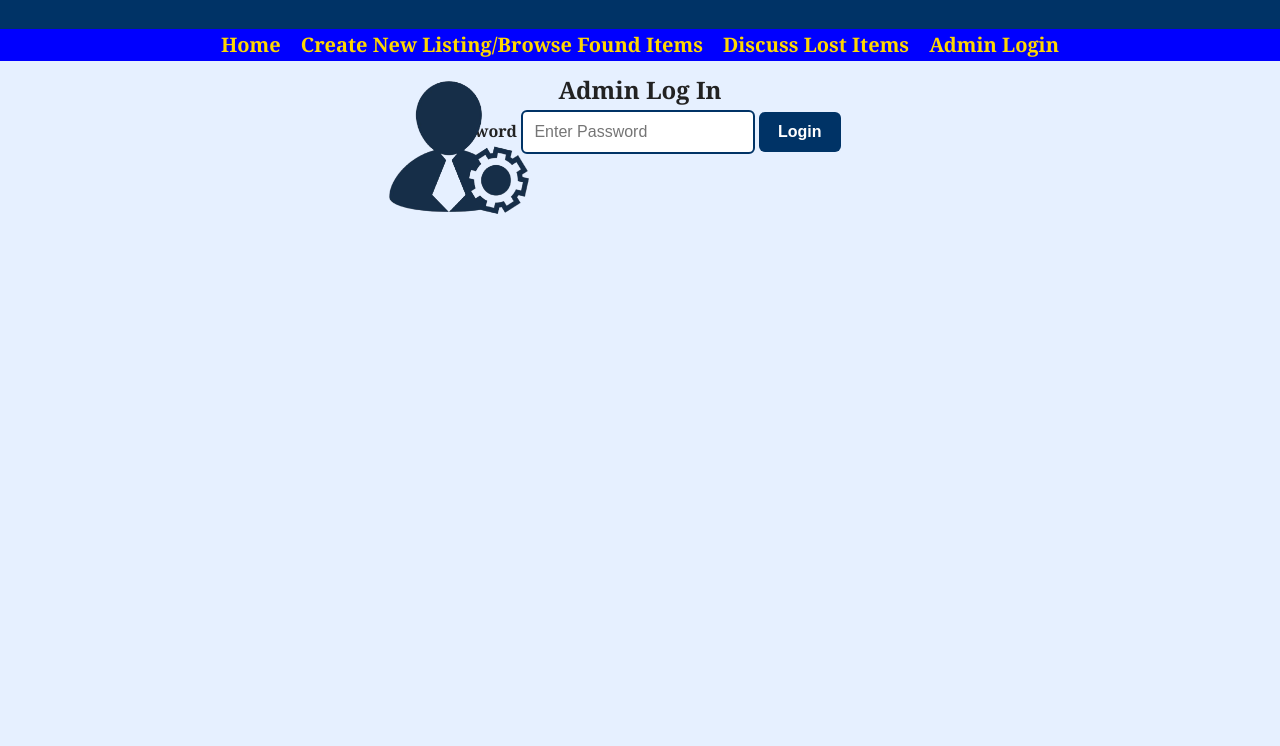
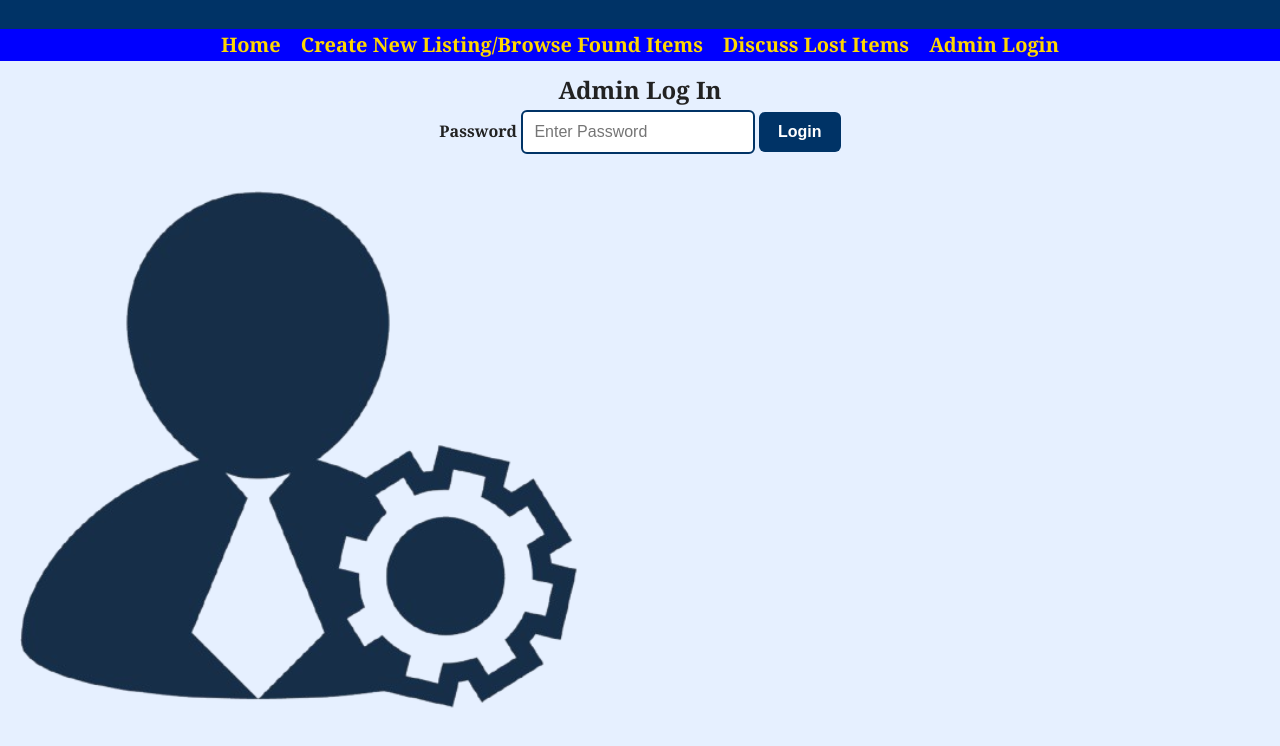
Before and after one commit to ssloke420/fbla20252, a plain HTML site: page login.html in a window 1280 px wide. Shown: the part 70-816 px from the top of the page. Drawn offline with Linux system fonts and the light colour scheme.

Commit message:
Update login.html

```diff
--- a/login.html
+++ b/login.html
@@ -18,7 +18,7 @@
         <li><a href="login.html">Admin Login</a></li>
       </ul>
     </nav>
-    <img style="position: absolute; width: 150px; height: 150px; top: 18%; left: 30%;" src="images/adminLogin.png" />
+
     <div style="padding: 10px; text-align: center;">
       <h2>Admin Log In</h2>
      <label for="psw"><b>Password</b></label>
@@ -27,7 +27,7 @@
     <br>
     <p id="verify" style="color: red;"></p>
     </div>
-
+    <img style="text-align: center;" src="images/adminLogin.png" alt="admin_graphic"/>
     </body>
 
 </html>
```
